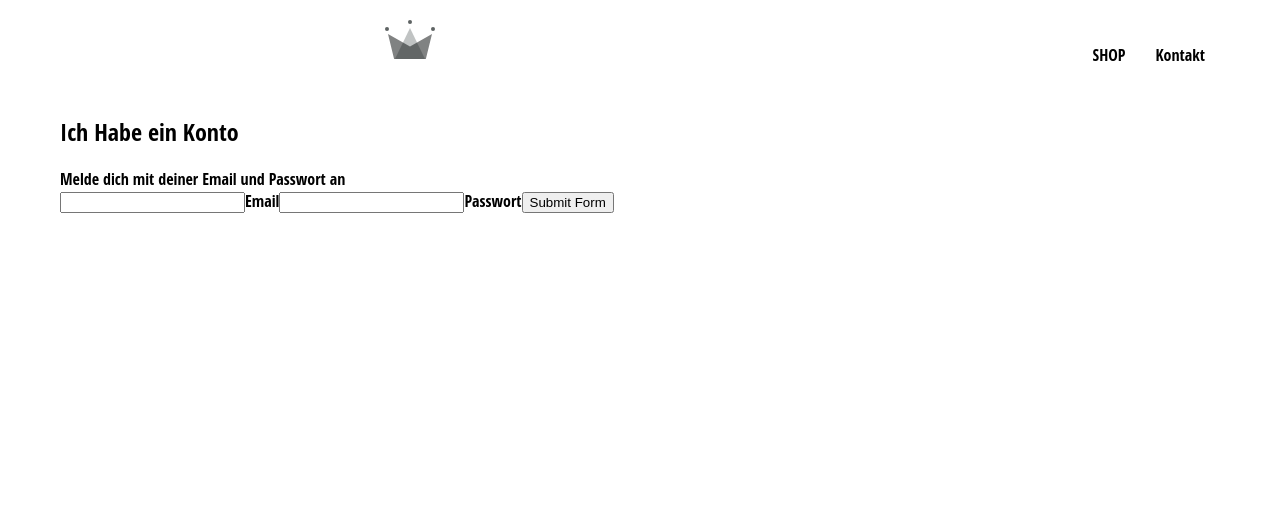
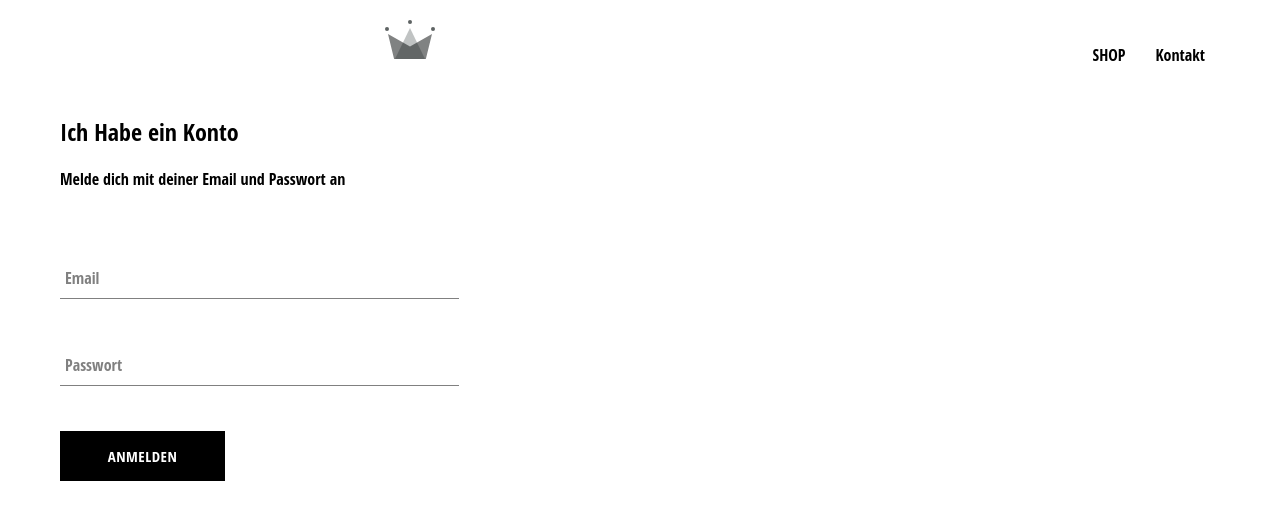
Before and after one commit to MohamedBelhedi/kleidungshop, a React (Create React App) app: page /einloggen in a window 1280 px wide. Shown: the top 520 px of the page. Built offline with nearby package versions, Linux system fonts and the light colour scheme.

Commit message:
Update mit Login Seite Muss noch weiter bearbeitet werden und gestylet werden... New Files with Login page and need to work on and Style it

```diff
--- /dev/null
+++ b/src/component/custom-button/custom-button.component.jsx
@@ -0,0 +1,16 @@
+import React from 'react'
+import './custom-button.styles.scss'
+
+
+const CustomButton=({children,...otherprops})=>(
+    <button className="custom-button"{...otherprops}>
+        {children}
+
+
+
+
+    </button>
+)
+
+
+export default CustomButton;
--- /dev/null
+++ b/src/component/custom-button/custom-button.styles.scss
@@ -0,0 +1,22 @@
+.custom-button {
+    min-width: 165px;
+    width: auto;
+    height: 50px;
+    letter-spacing: 0.5px;
+    line-height: 50px;
+    padding: 0 35px 0 35px;
+    font-size: 15px;
+    background-color: black;
+    color: white;
+    text-transform: uppercase;
+    font-family: 'Open Sans Condensed';
+    font-weight: bolder;
+    border: none;
+    cursor: pointer;
+
+    &:hover {
+      background-color: white;
+      color: black;
+      border: 1px solid black;
+    }
+  }
--- /dev/null
+++ b/src/component/form-input/form-input.component.jsx
@@ -0,0 +1,25 @@
+import React from 'react'
+import './form-input.styles.scss'
+
+const FormInput = ({handleChange,label,...otherprops})=>(
+    <div className="gruppe">
+        <input className="form-input" onChange={handleChange} {...otherprops}/>
+        {
+            label ?
+            (<label
+            className=
+            {`${otherprops.value.length}? 'shrink': ''}
+            form-input-label`}>
+            {label}
+            </label>)
+
+            :null
+        }
+
+
+    </div>
+
+
+)
+
+export default FormInput;
--- /dev/null
+++ b/src/component/form-input/form-input.styles.scss
@@ -0,0 +1,54 @@
+$sub-color: grey;
+$main-color: black;
+
+@mixin shrinkLabel {
+  top: -14px;
+  font-size: 12px;
+  color: $main-color;
+}
+
+.gruppe {
+  position: relative;
+  margin: 45px 0;
+
+  .form-input {
+    background: none;
+    background-color: white;
+    color: $sub-color;
+    font-size: 18px;
+    padding: 10px 10px 10px 5px;
+    display: block;
+    width: 100%;
+    border: none;
+    border-radius: 0;
+    border-bottom: 1px solid $sub-color;
+    margin: 25px 0;
+
+    &:focus {
+      outline: none;
+    }
+
+    &:focus ~ .form-input-label {
+      @include shrinkLabel();
+    }
+  }
+
+  input[type='password'] {
+    letter-spacing: 0.3em;
+  }
+
+  .form-input-label {
+    color: $sub-color;
+    font-size: 16px;
+    font-weight: normal;
+    position: absolute;
+    pointer-events: none;
+    left: 5px;
+    top: 10px;
+    transition: 300ms ease all;
+
+    &.shrink {
+      @include shrinkLabel();
+    }
+  }
+}
--- a/src/component/sign-in/sign-in.component.jsx
+++ b/src/component/sign-in/sign-in.component.jsx
@@ -1,6 +1,8 @@
 import { render } from '@testing-library/react';
 import React from 'react'
 import './sign-in.styles.scss'
+import FormInput from '../form-input/form-input.component';
+import CustomButton from '../custom-button/custom-button.component'
 
 class SignIn extends React.Component{
     constructor(props){
@@ -25,20 +27,30 @@
         <div className="sign-in">
             <h2>Ich Habe ein Konto</h2>
             <span>Melde dich mit deiner Email und Passwort an</span>
+
             <form onSubmit={this.handleSubmit}>
-                <input
+            <br/>
+            {/* <label>Email</label> */}
+                <FormInput
                 name="email"
                 type="email"
                 value={this.state.email}
-                onChange={this.handleChange}
+                label="Email"
+                handleChange={this.handleChange}
                 required
                  />
-                <label>Email</label>
 
-                <input name="passwort" type="password" value={this.state.passwort} required />
-                <label>Passwort</label>
+                {/* <label>Passwort</label> */}
+                <FormInput
+                name="passwort"
+                type="password"
+                value={this.state.passwort}
+                label="Passwort"
+                required
+                handleChange={this.handleChange}/>
 
-                <input type="submit" value="Submit Form"/>
+
+                <CustomButton type="submit">Anmelden</CustomButton>
 
 
             </form>
--- a/src/component/sign-in/sign-in.styles.scss
+++ b/src/component/sign-in/sign-in.styles.scss
@@ -0,0 +1,6 @@
+.sign-in{
+    width: 30vw;
+    // display: flex;
+    flex-direction: column;
+
+}
```
